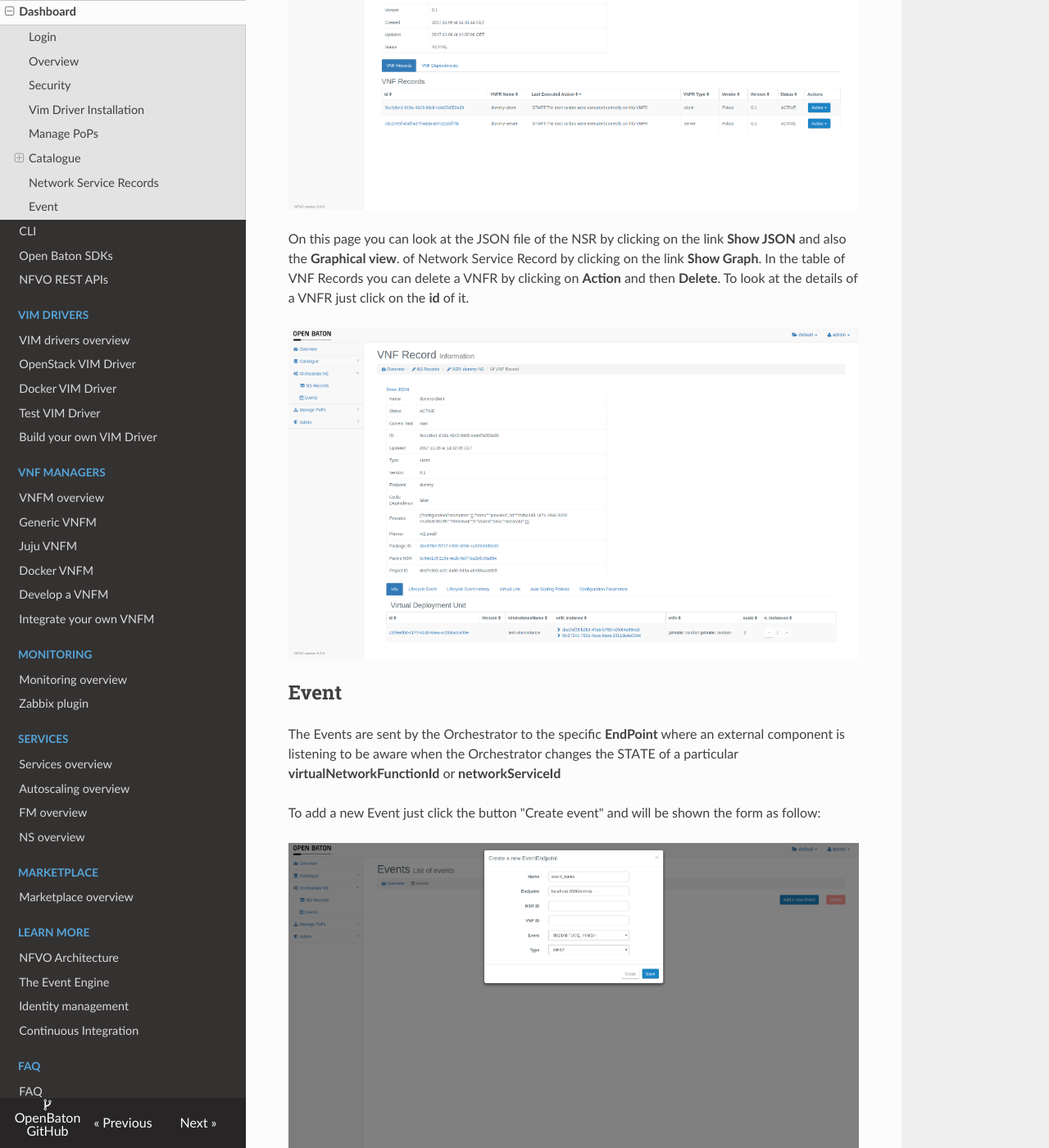
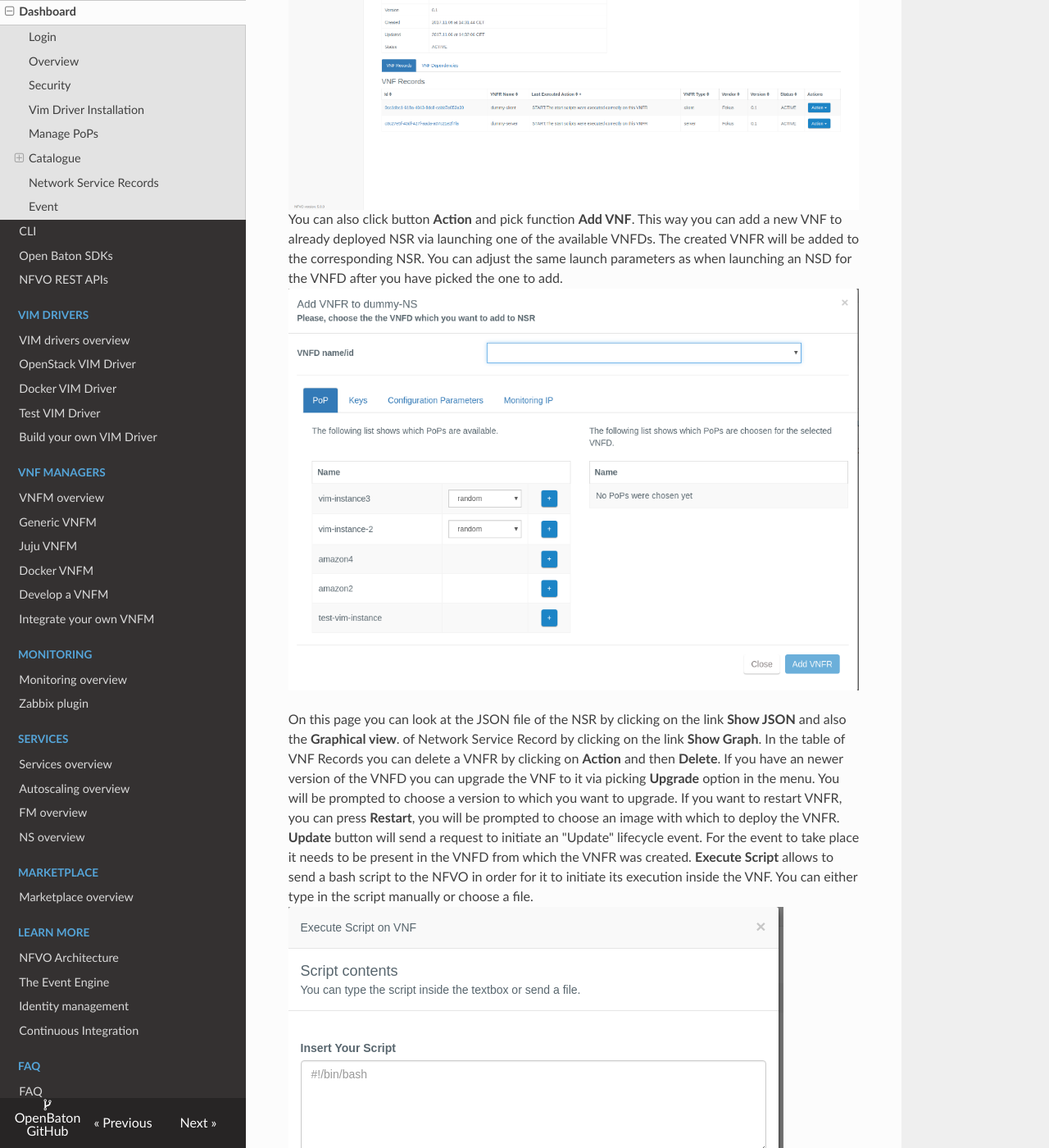
Before and after one commit to openbaton/docs, an MkDocs documentation site: the page built from docs/nfvo-how-to-use-gui.md, in a window 1280 px wide and 1400 px high, scrolled down 14806 px. Shown: the whole window at 82% size. Built offline with MkDocs 1.6.1, drawn with Linux system fonts in a browser that asks for light colours; nearby versions of some CDN libraries; old or Windows-style settings are respelled for this version of MkDocs; some of the changed text lies outside the part shown.

Commit message:
imp: added info on new features in VNFR management

```diff
--- a/docs/nfvo-how-to-use-gui.md
+++ b/docs/nfvo-how-to-use-gui.md
@@ -189,13 +189,32 @@
 On this page you can see the details of a Network Service Record by clicking on the id
 
 ![Network Service Records Info][NSRinfo]
+You can also click button **Action** and pick function **Add VNF**. This way you can add a new VNF to already deployed
+NSR via launching one of the available VNFDs. The created VNFR will be added to the corresponding NSR. You can adjust
+the same launch parameters as when launching an NSD for the VNFD after you have picked the one to add.
+![Add VNF to NSR][AddVnf]
 
 On this page you can look at the JSON file of the NSR by clicking on the link **Show JSON** and also the **Graphical view**.
 of Network Service Record by clicking on the link **Show Graph**.
 In the table of VNF Records you can delete a VNFR by clicking on **Action** and then **Delete**.
+If you have an newer version of the VNFD you can upgrade the VNF to it via picking **Upgrade** option in the menu. You
+will be prompted to choose a version to which you want to upgrade.
+If you want to restart VNFR, you can press **Restart**, you will be prompted to choose an image with which to deploy
+the VNFR.
+**Update** button will send a request to initiate an "Update" lifecycle event. For the event to take place it needs to be
+present in the VNFD from which the VNFR was created.
+**Execute Script** allows to send a bash script to the NFVO in order for it to initiate its execution inside the VNF.
+You can either type in the script manually or choose a file.
+![Execute Script][ExecScript]
+
+
 To look at the details of a VNFR just click on the **id** of it.
 
+
 ![VNF Record Information][VNFRecordInformation]
+
+
+
 
 ## Event
 The Events are sent by the Orchestrator to the specific **EndPoint** where an external component is listening to be aware when the Orchestrator
@@ -213,7 +232,8 @@
 
 ![Event Info][EvenInfo]
 
-
+[ExecScript]:images/execute-script.png
+[AddVnf]:images/add-vnf.png
 [overview]:images/nfvo-how-to-use-gui-overview.png
 [vimpage]:images/nfvo-how-to-use-gui-vim-page.png
 [registeraNewVim]:images/vim-instance-register-new-pop.png
```
Also changed, not shown: docs/images/add-vnf.png (added), docs/images/execute-script.png (added).
